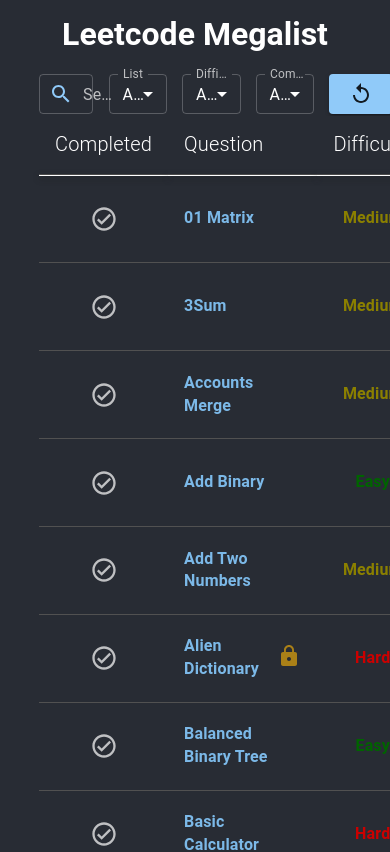
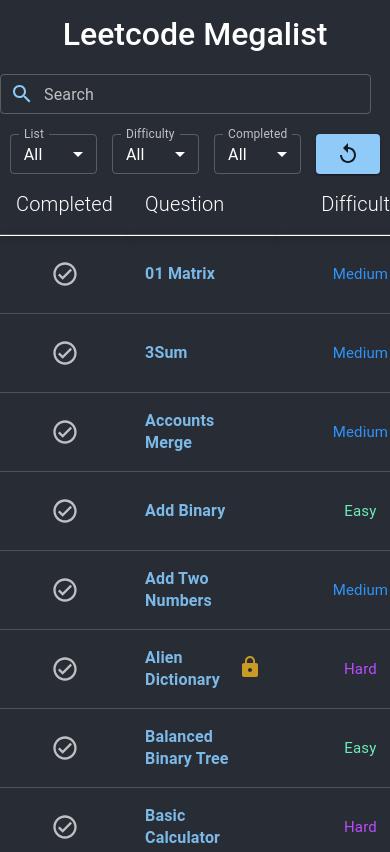
Before and after one commit to ricklan/leetcode-megalist, a React (Create React App) app: page / in a window 390 px wide. Shown: the top 852 px of the page. Built offline with nearby package versions, Linux system fonts and the light colour scheme.

Commit message:
styling changes

```diff
--- a/src/App.css
+++ b/src/App.css
@@ -50,7 +50,7 @@
 }
 
 .lock-icon {
-  color: #aa8017;
+  color: #c99a24;
   position: relative;
 }
 
@@ -64,21 +64,28 @@
 }
 
 .difficulty-tag {
-  color: white;
-  font-size: 16px;
-  font-weight: bold;
+  /* color: white; */
+  color: #282c34;
+  font-size: 15px;
+  width: fit-content;
+  min-width: 132px;
+  margin: 0 auto;
+  padding: 5px 0px;
+  border-radius: 15px;
+  font-weight: 400;
 }
 
 .Easy {
-  color: #006400;
+  color: #6eebb7;
+  /* border: 1px solid #4fcf9a; */
 }
 
 .Medium {
-  color: #8B8000;
+  color: #2f93f9;
 }
 
 .Hard {
-  color: #cc0000;
+  color: #ba4cff;
 }
 
 @keyframes App-logo-spin {
@@ -105,6 +112,7 @@
   text-align: center;
   color: white;
   font-family: "Roboto","Helvetica","Arial",sans-serif;
+  font-weight: 500;
 }
 
 .filters-container {
@@ -180,3 +188,36 @@
 .MuiTableContainer-root {
   overflow-x: inherit !important;
 }
+
+/*Mobile*/
+@media (max-width: 823px) {
+  .page {
+    margin: 0;
+  }
+
+  .filters {
+    flex-direction: column;
+    justify-content: center;
+    margin-right: 0;
+  }
+
+  .search {
+    align-items: center;
+    width: 95%;
+    margin: 0 0 20px 0;
+  }
+
+  .dropdown-container {
+    align-self: center;
+    width: 95%;
+    margin: 0 20px;
+  }
+
+  .dropdown {
+    width: 90%;
+  }
+
+  th {
+    top: 175px;
+  }
+}
--- a/src/App.js
+++ b/src/App.js
@@ -1395,7 +1395,12 @@
   <Tooltip {...props} classes={{ popper: className }} />
 ))(({ theme }) => ({
   [`& .${tooltipClasses.tooltip}`]: {
-    fontSize: theme.typography.pxToRem(18),
+    fontSize: theme.typography.pxToRem(15),
+    fontWeight: 300,
+    paddingTop: 8,
+    paddingBottom: 8,
+    paddingRight: 10,
+    paddingLeft: 10,
   },
 }));
 
@@ -1488,7 +1493,7 @@
               <SearchIcon className="search-icon" color="primary" />
               <TextField
                 id="outlined-basic"
-                label="Search Question"
+                label="Search"
                 variant="outlined"
                 margin="none"
                 size="small"
@@ -1549,7 +1554,7 @@
               <LightTooltip
                 arrow
                 title="Reset Filter and Search"
-                placement="right"
+                placement="top"
               >
                 <Button variant="contained" onClick={resetFilters}>
                   <ReplayIcon />
```
